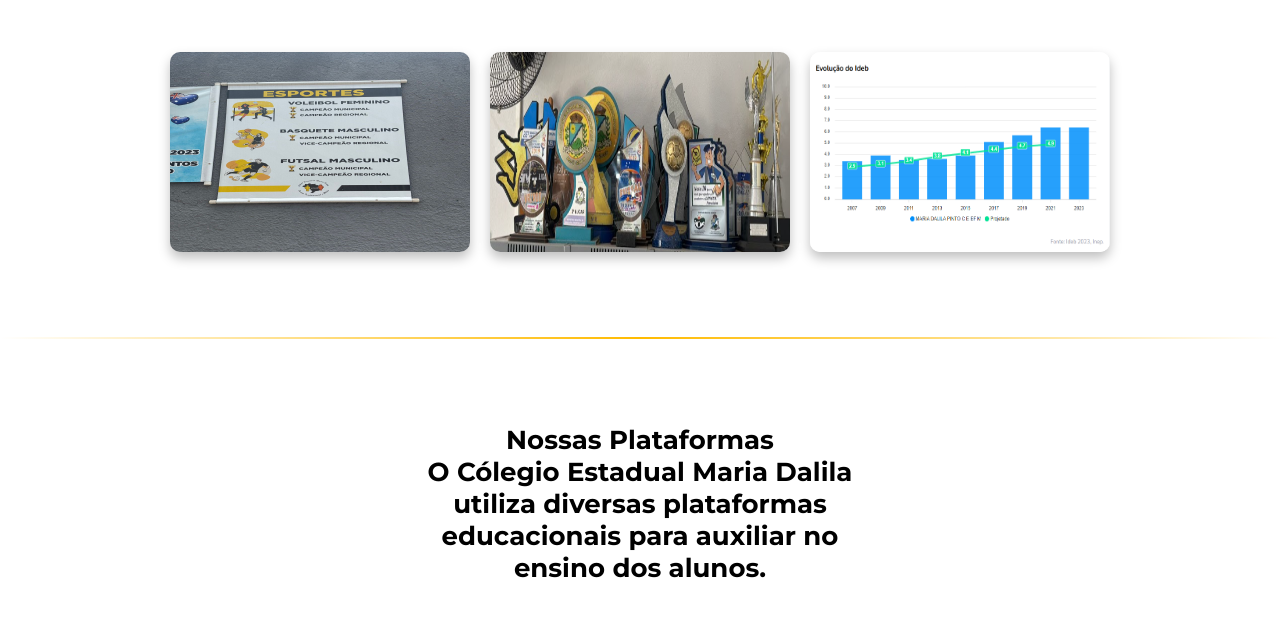
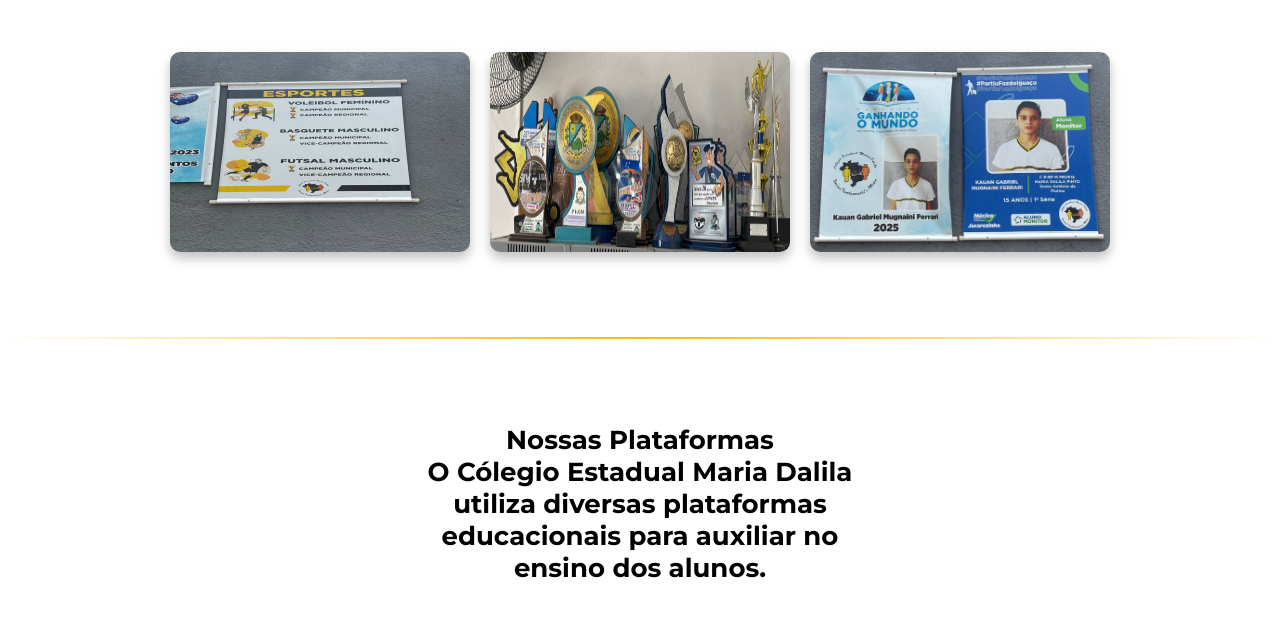
Before and after one commit to JGNeresSap/Site-Escola-Inicio-contato, a plain HTML site: page Escola-inicio.html in a window 1280 px wide. Shown: the part 2334-2970 px from the top of the page. Drawn offline with nearby package versions, Linux system fonts and the light colour scheme.

```diff
--- a/Escola-inicio.html
+++ b/Escola-inicio.html
@@ -57,7 +57,7 @@
     <div class="container-premiacoes">
         <img src="/IMG-20251030-WA0030.jpg" alt="">
         <img src="/Captura de tela 2025-11-11 073256.png" alt="">
-        <img src="/Captura de tela 2025-09-30 174027.png" alt="">
+        <img src="/Captura de tela 2025-11-11 073749.png" alt="">
     </div>
     <hr>
     <h2 class="plataformas-txt">Nossas Plataformas
```
